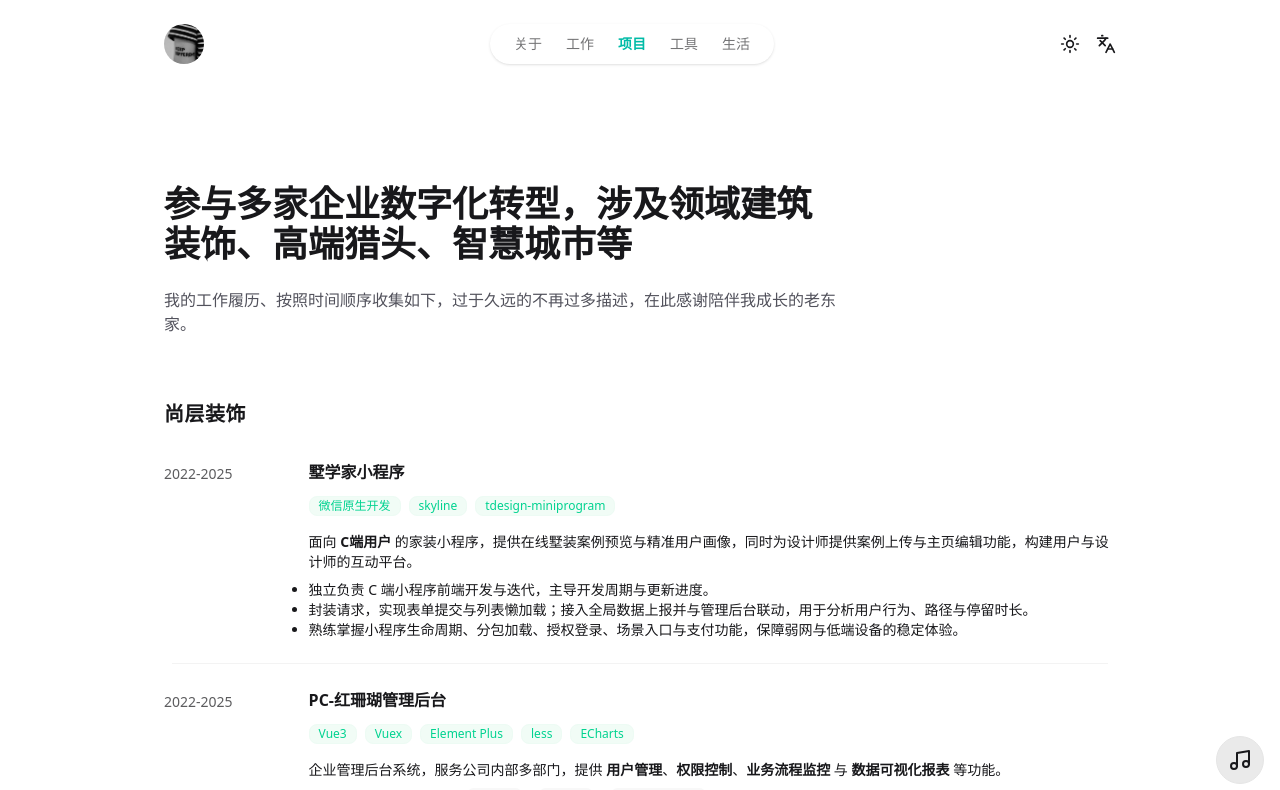
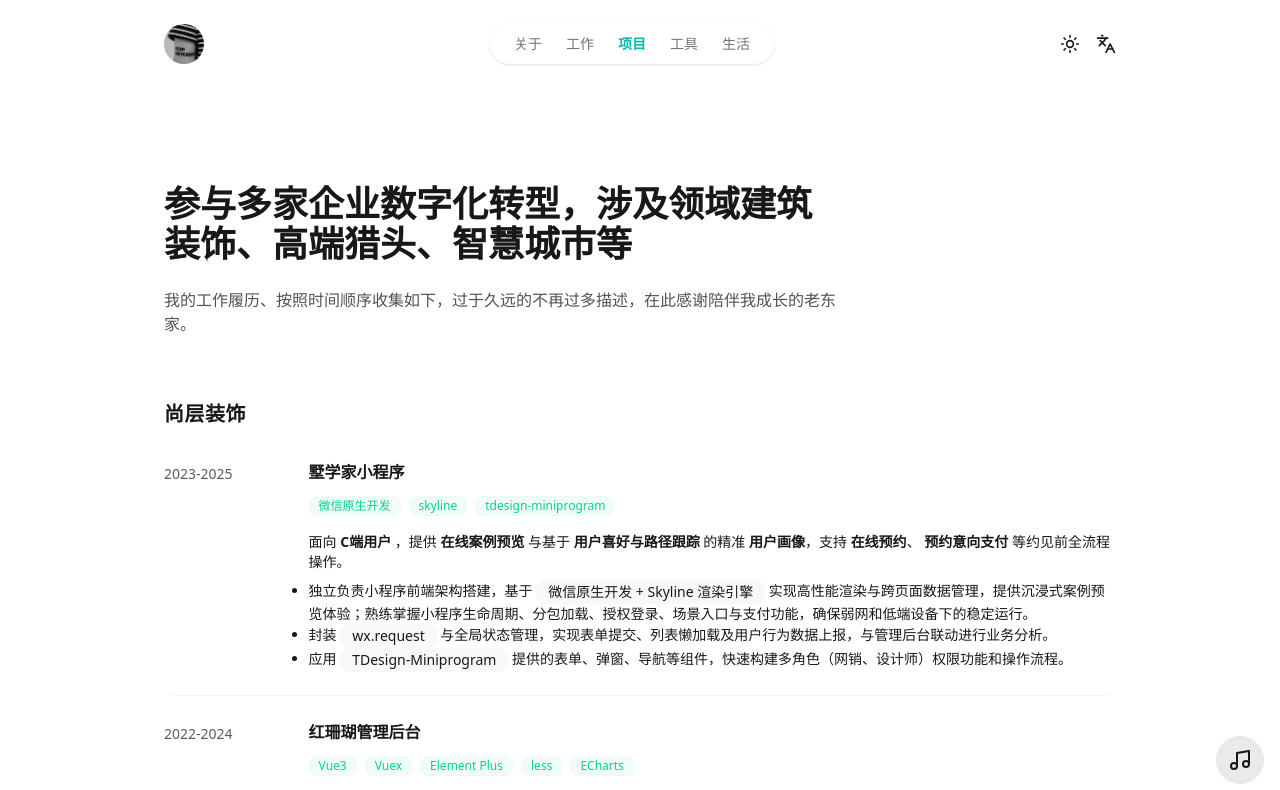
Before and after one commit to natnan-x/home, a Vue app: page /project in a window 1280 px wide. Shown: the top 790 px of the page. Built offline with nearby package versions, Linux system fonts and the light colour scheme.

Commit message:
chore: push

```diff
--- a/src/data/zh/project.js
+++ b/src/data/zh/project.js
@@ -9,23 +9,22 @@ export default {
       desc: "",
       list: [
         {
-          year: "2022-2025",
+          year: "2023-2025",
           name: "墅学家小程序",
           tags: ["微信原生开发", "skyline", "tdesign-miniprogram"],
           responsible: `
-          <p>
-            面向 <strong>C端用户</strong> 的家装小程序，提供在线墅装案例预览与精准用户画像，同时为设计师提供案例上传与主页编辑功能，构建用户与设计师的互动平台。
-          </p>
-          <ul class="mt-2 list-disc list-outside">
-            <li>独立负责 C 端小程序前端开发与迭代，主导开发周期与更新进度。</li>
-            <li>封装请求，实现表单提交与列表懒加载；接入全局数据上报并与管理后台联动，用于分析用户行为、路径与停留时长。</li>
-            <li>熟练掌握小程序生命周期、分包加载、授权登录、场景入口与支付功能，保障弱网与低端设备的稳定体验。</li>
+           <p>面向 <strong>C端用户</strong> ，提供 <strong>在线案例预览</strong> 与基于 <strong>用户喜好与路径跟踪</strong> 的精准 <strong>用户画像</strong>，支持 <strong>在线预约</strong>、 <strong>预约意向支付</strong> 等约见前全流程操作。
+
+           <ul class="mt-2 list-disc list-outside">
+            <li> 独立负责小程序前端架构搭建，基于 <span class="badge badge-ghost">微信原生开发 + Skyline 渲染引擎</span> 实现高性能渲染与跨页面数据管理，提供沉浸式案例预览体验；熟练掌握小程序生命周期、分包加载、授权登录、场景入口与支付功能，确保弱网和低端设备下的稳定运行。</li>
+            <li>封装 <span class="badge badge-ghost">wx.request</span> 与全局状态管理，实现表单提交、列表懒加载及用户行为数据上报，与管理后台联动进行业务分析。</li>
+            <li>应用 <span class="badge badge-ghost">TDesign-Miniprogram</span> 提供的表单、弹窗、导航等组件，快速构建多角色（网销、设计师）权限功能和操作流程。</li>
           </ul>
           `,
         },
         {
-          year: "2022-2025",
-          name: "PC-红珊瑚管理后台",
+          year: "2022-2024",
+          name: "红珊瑚管理后台",
           tags: ["Vue3", "Vuex", "Element Plus", "less", "ECharts"],
           responsible: `
             <p>
@@ -40,8 +39,8 @@ export default {
           `,
         },
         {
-          year: "2022-2025",
-          name: "H5-企业微信",
+          year: "2022-2024",
+          name: "企业微信",
           tags: ["Vue3", "Vuex", "Vant", "G2", "less"],
           responsible: `
           <p>
@@ -60,13 +59,13 @@ export default {
     {
       id: 2,
       name: "科锐国际",
-      year: "2022-2025",
+      year: "2017-2022",
       desc: "",
       list: [
         {
           name: "医脉、禾娃",
           tags: ["React", "Taro"],
-          year: "2022-2025",
+          year: "2021-2022",
           responsible: `
             <p>
               面向移动端的医疗与教育类应用，支持多平台（微信小程序、H5）访问，提供 <strong>数据展示</strong> 与 <strong>业务操作</strong> 功能。
@@ -81,7 +80,7 @@ export default {
         {
           name: "CRM管理系统",
           tags: ["React", "AntD"],
-          year: "2022-2025",
+          year: "2021-2022",
           responsible: `
             <p>
               企业客户关系管理系统，面向销售与业务团队，提供 <strong>客户管理</strong>、<strong>销售漏斗</strong> 与 <strong>数据报表</strong> 等功能。
@@ -96,7 +95,7 @@ export default {
         {
           name: "才客-顾问管理后台",
           tags: ["Vue2", "VueX", "Element UI", "AngularJS 1.4x"],
-          year: "2022-2025",
+          year: "2017-2021",
           responsible: `
             <p>
               企业顾问管理后台，由我主导开发和技术迁移，将原有 <span class="badge badge-ghost">AngularJS 1.4x</span> 项目迁移至 <span class="badge badge-ghost">Vue2</span> + <span class="badge badge-ghost">Vuex</span> 技术栈，实现现代化前端架构。
```
